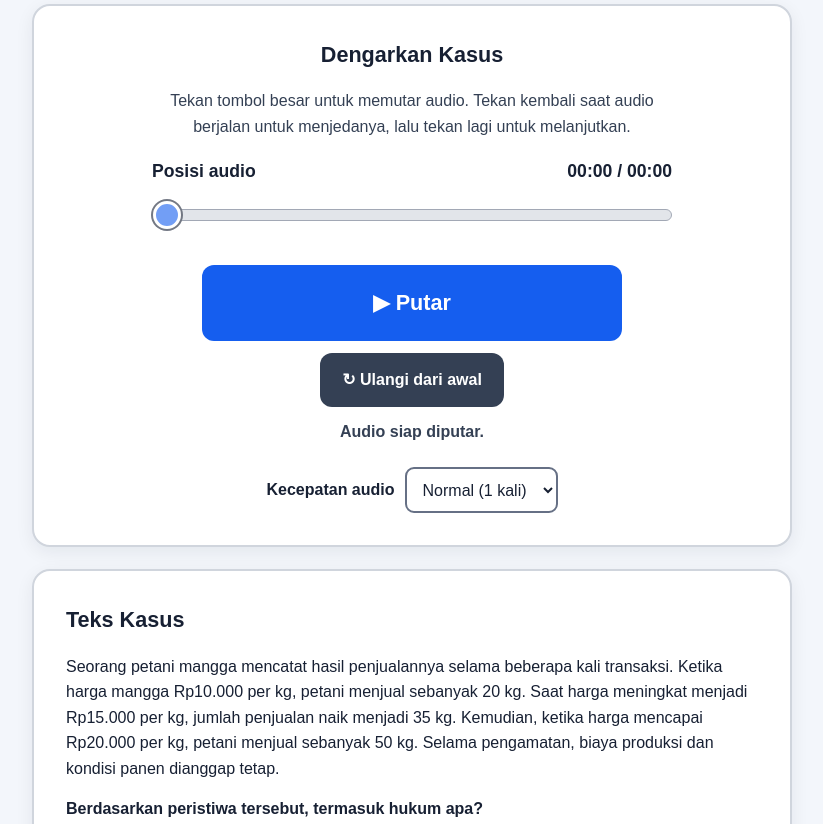
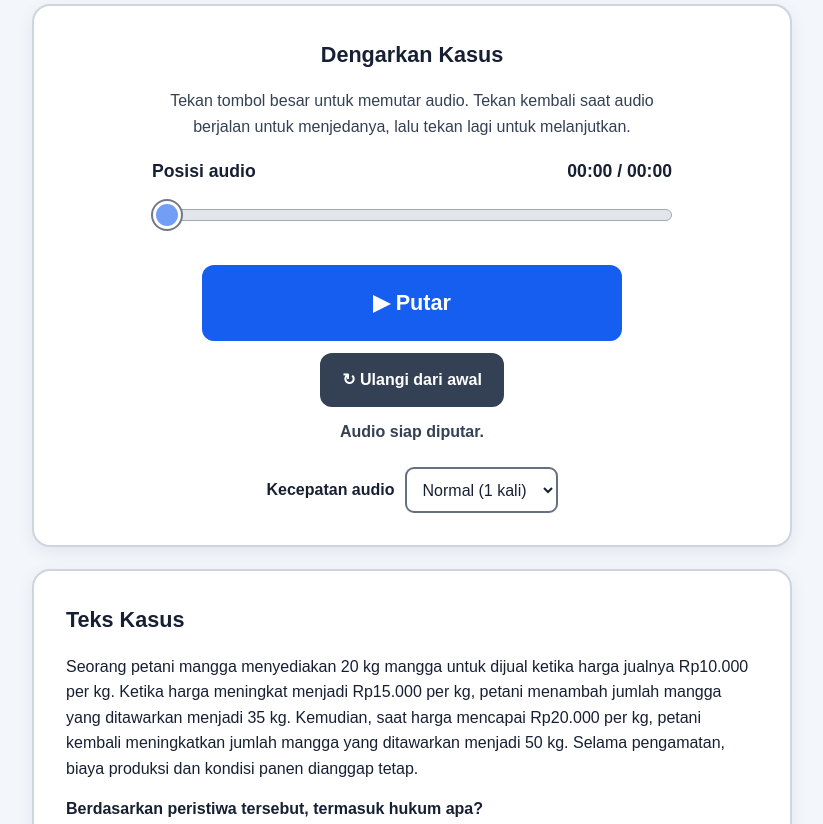
Before and after one commit to Chillaaaa/Mangga, a plain HTML site: page index.html in a window 1280 px wide. Shown: the part 128-952 px from the top of the page, without its empty margins (228-1051 px from the left). Drawn offline with Linux system fonts and the light colour scheme.

Commit message:
Update index.html

```diff
--- a/index.html
+++ b/index.html
@@ -234,7 +234,7 @@
 
     <section class="card transcript" aria-labelledby="case-heading">
       <h2 id="case-heading">Teks Kasus</h2>
-      <p>Seorang petani mangga mencatat hasil penjualannya selama beberapa kali transaksi. Ketika harga mangga Rp10.000 per kg, petani menjual sebanyak 20 kg. Saat harga meningkat menjadi Rp15.000 per kg, jumlah penjualan naik menjadi 35 kg. Kemudian, ketika harga mencapai Rp20.000 per kg, petani menjual sebanyak 50 kg. Selama pengamatan, biaya produksi dan kondisi panen dianggap tetap.</p>
+      <p>Seorang petani mangga menyediakan 20 kg mangga untuk dijual ketika harga jualnya Rp10.000 per kg. Ketika harga meningkat menjadi Rp15.000 per kg, petani menambah jumlah mangga yang ditawarkan menjadi 35 kg. Kemudian, saat harga mencapai Rp20.000 per kg, petani kembali meningkatkan jumlah mangga yang ditawarkan menjadi 50 kg. Selama pengamatan, biaya produksi dan kondisi panen dianggap tetap.</p>
       <p><strong>Berdasarkan peristiwa tersebut, termasuk hukum apa?</strong></p>
     </section>
 
```
